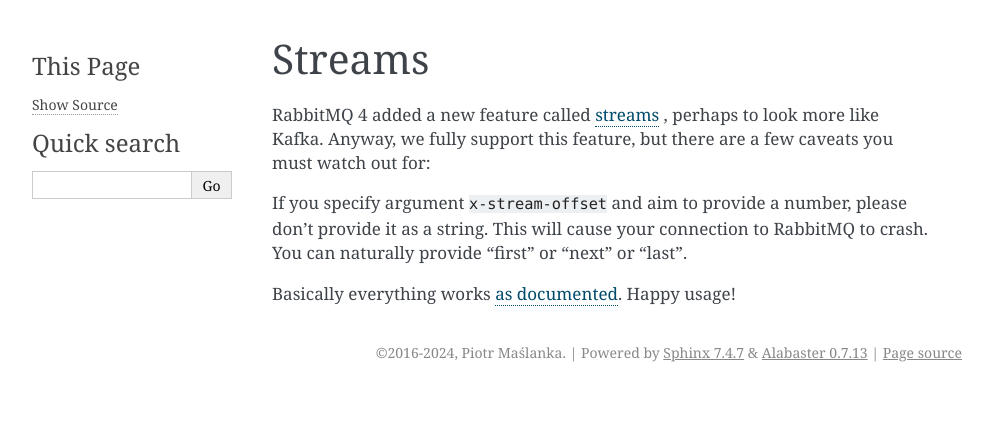
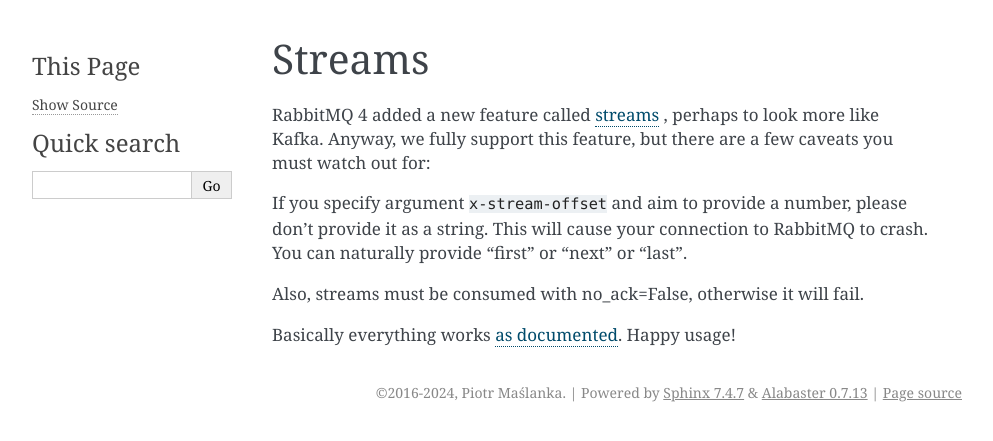
Before and after one commit to smok-serwis/coolamqp, a Sphinx documentation site: the page built from docs/streams.rst, in a window 1280 px wide. Shown: the top 441 px of the page, without its empty margins (148-1141 px from the left). Built offline with Sphinx 7.4.7, drawn with Linux system fonts in a browser that asks for light colours.

Commit message:
docs fix

```diff
--- a/docs/streams.rst
+++ b/docs/streams.rst
@@ -8,4 +8,6 @@
 This will cause your connection to RabbitMQ to crash.
 You can naturally provide "first" or "next" or "last".
 
+Also, streams must be consumed with no_ack=False, otherwise it will fail.
+
 Basically everything works `as documented <https://www.rabbitmq.com/docs/streams#consuming>`_. Happy usage!
```
